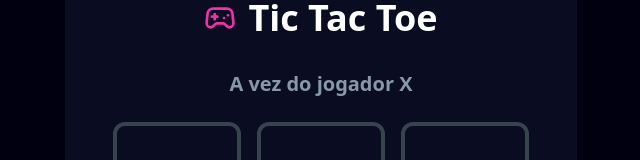
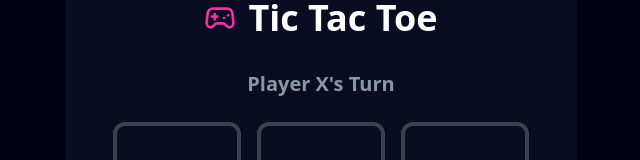
Before and after one commit to carlozfilipe/games-in-js, a React (Vite) app: page / in a window 1280 px wide. Shown: the part 132-292 px from the top of the page, without its empty margins (319-959 px from the left). Built offline with nearby package versions, Linux system fonts and the light colour scheme.

Commit message:
feat: implement game logic with winner check and update game status display

```diff
--- a/src/App.tsx
+++ b/src/App.tsx
@@ -2,13 +2,21 @@ import { Gamepad2 } from "lucide-react";
 import Board from "./components/Board";
 import { useState } from "react";
 import { BoardState } from "./types";
+import { checkWinner } from "./helpers/game-logic";
 
 function App() {
   const [board, setBoard] = useState<BoardState>(Array(9).fill(null));
+   const winner = checkWinner(board);
+
+  const getGameStatus = () => {
+    if (winner) return `Player ${winner} wins!`;
+    return `Player ${currentPlayer}'s Turn`;
+  };
 
   const currentPlayer = board.filter(Boolean).length % 2 === 0 ? "X" : "O";
 
   function handleClick(index: number) {
+    if (board[index] || winner) return;
     console.log("Square clicked:", index);
     setBoard(board.map((square, i) => (index === i ? currentPlayer : square)));
   }
@@ -23,7 +31,7 @@ function App() {
 
         <div className="mb-6 text-center">
           <p className="text-xl font-semibold text-gray-100">
-            A vez do jogador {currentPlayer}
+            {getGameStatus()}
           </p>
         </div>
 
--- /dev/null
+++ b/src/helpers/game-logic.ts
@@ -0,0 +1,31 @@
+import { BoardState, Player } from "../types";
+
+export const WINNING_COMBINATIONS = [
+  // Rows
+  [0, 1, 2],
+  [3, 4, 5],
+  [6, 7, 8],
+  // Columns
+  [0, 3, 6],
+  [1, 4, 7],
+  [2, 5, 8],
+  // Diagonals
+  [0, 4, 8],
+  [2, 4, 6],
+];
+
+export const checkWinner = (board: BoardState): Player | null => {
+  for (const combo of WINNING_COMBINATIONS) {
+    const [index1, index2, index3] = combo;
+
+    if (
+      board[index1] &&
+      board[index1] === board[index2] &&
+      board[index1] === board[index3]
+    ) {
+      return board[index1];
+    }
+  }
+
+  return null;
+};
```
